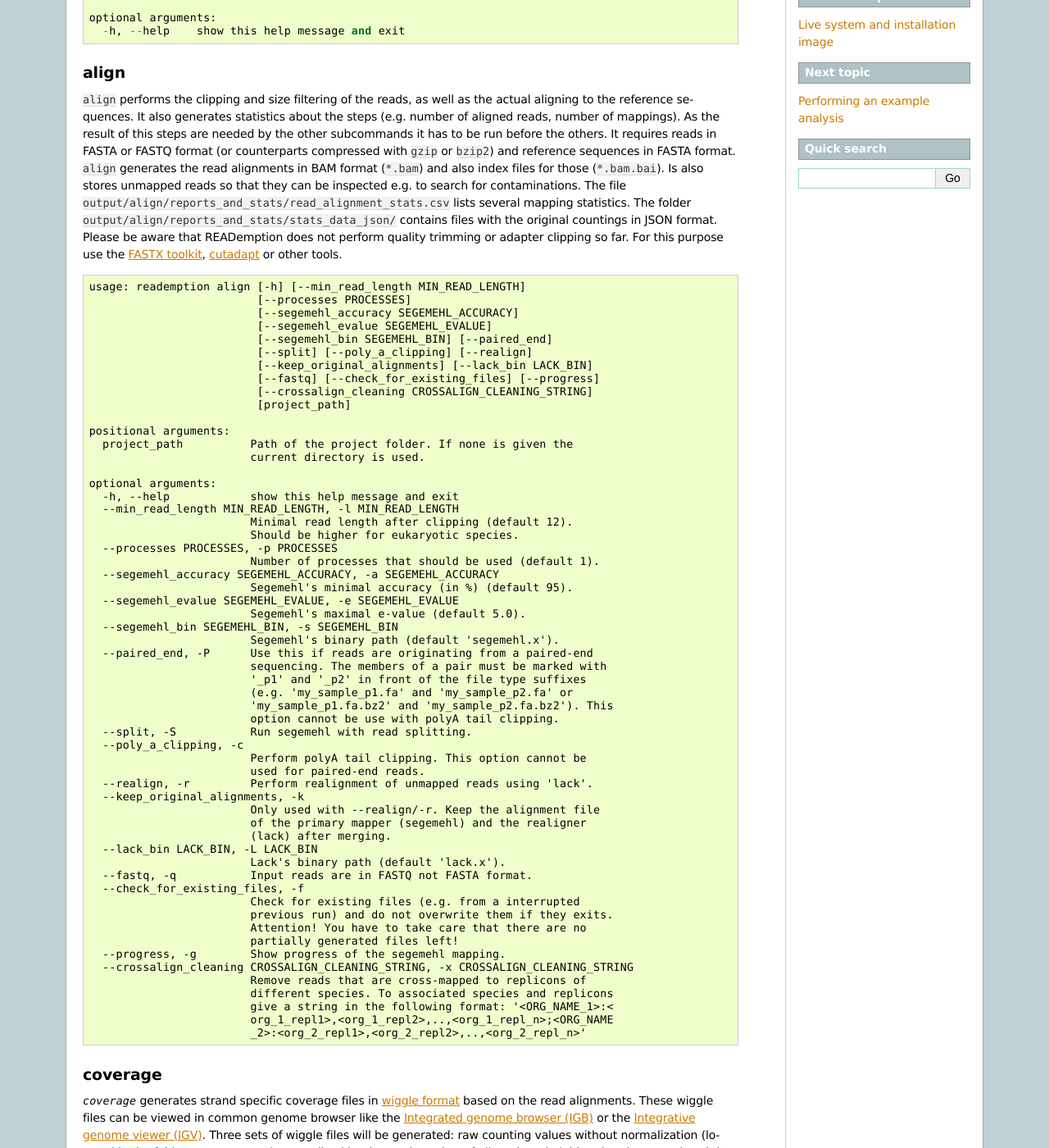
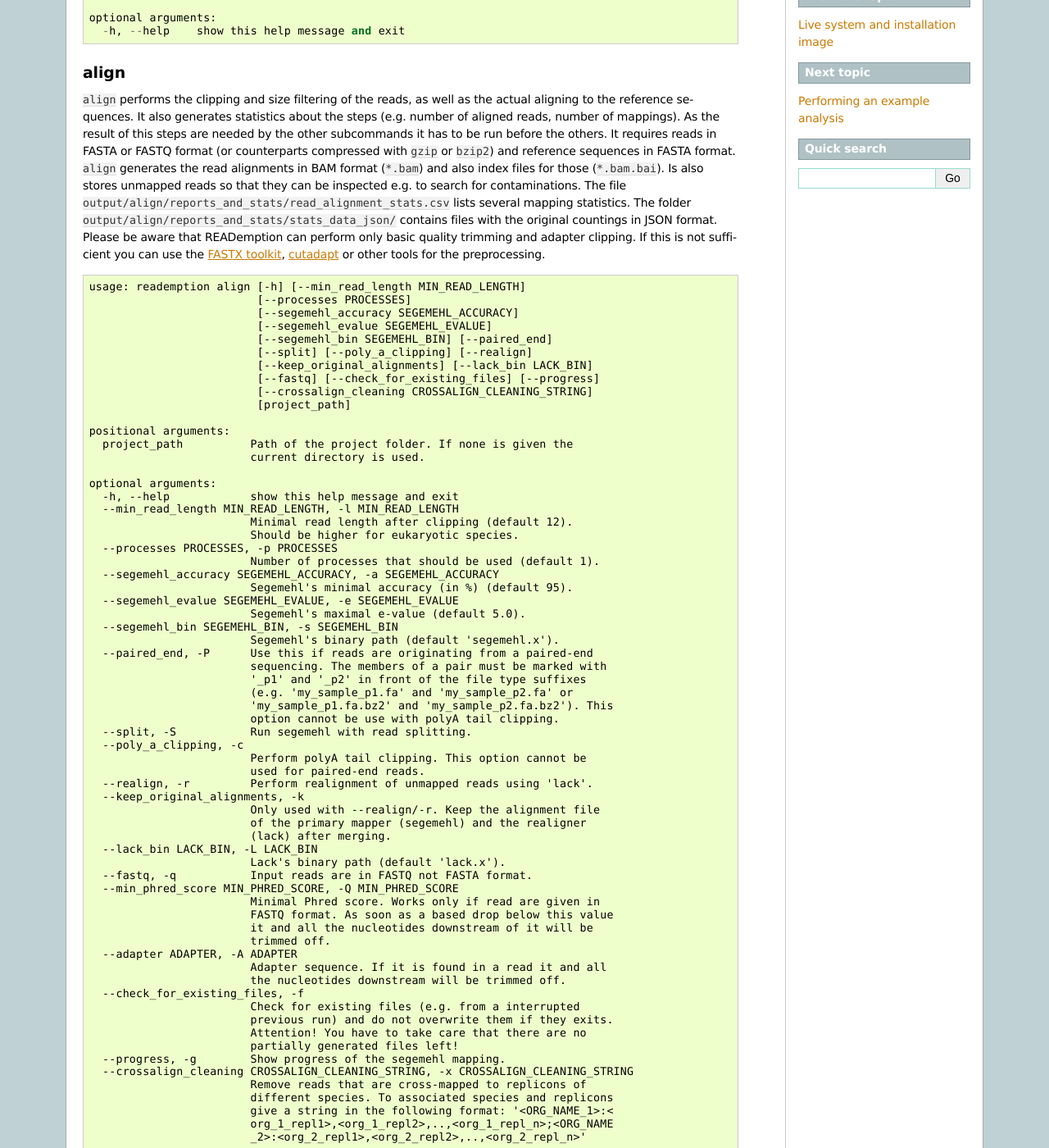
Before and after one commit to foerstner-lab/READemption, a Sphinx documentation site: the page built from docs/source/subcommands.rst, in a window 1280 px wide and 1400 px high, scrolled down 382 px. Shown: the whole window at 82% size. Built offline with Sphinx 7.4.7, drawn with Linux system fonts in a browser that asks for light colours; pages that are not in the unit, such as notebooks, are missing from menus.

Commit message:
Update documentation re quality/adapter trimming

```diff
--- a/docs/source/subcommands.rst
+++ b/docs/source/subcommands.rst
@@ -46,10 +46,11 @@ contaminations. The file
 several mapping statistics. The folder
 ``output/align/reports_and_stats/stats_data_json/`` contains files
 with the original countings in JSON format. Please be aware that
-READemption does not perform quality trimming or adapter clipping so
-far. For this purpose use the `FASTX toolkit
+READemption can perform only basic quality trimming and adapter
+clipping. If this is not sufficient you can use the `FASTX toolkit
 <http://hannonlab.cshl.edu/fastx_toolkit/>`_, `cutadapt
-<https://code.google.com/p/cutadapt/>`_ or other tools.
+<https://code.google.com/p/cutadapt/>`_ or other tools for the
+preprocessing.
 
 ::
 
@@ -99,6 +100,14 @@ far. For this purpose use the `FASTX toolkit
     --lack_bin LACK_BIN, -L LACK_BIN
                           Lack's binary path (default 'lack.x').
     --fastq, -q           Input reads are in FASTQ not FASTA format.
+    --min_phred_score MIN_PHRED_SCORE, -Q MIN_PHRED_SCORE
+                          Minimal Phred score. Works only if read are given in
+                          FASTQ format. As soon as a based drop below this value
+                          it and all the nucleotides downstream of it will be
+                          trimmed off.
+    --adapter ADAPTER, -A ADAPTER
+                          Adapter sequence. If it is found in a read it and all
+                          the nucleotides downstream will be trimmed off.
     --check_for_existing_files, -f
                           Check for existing files (e.g. from a interrupted
                           previous run) and do not overwrite them if they exits.
```
Also changed, not shown: docs/source/example_analysis.rst (+5 -4 lines), docs/source/installation.rst (+4 -3 lines).
